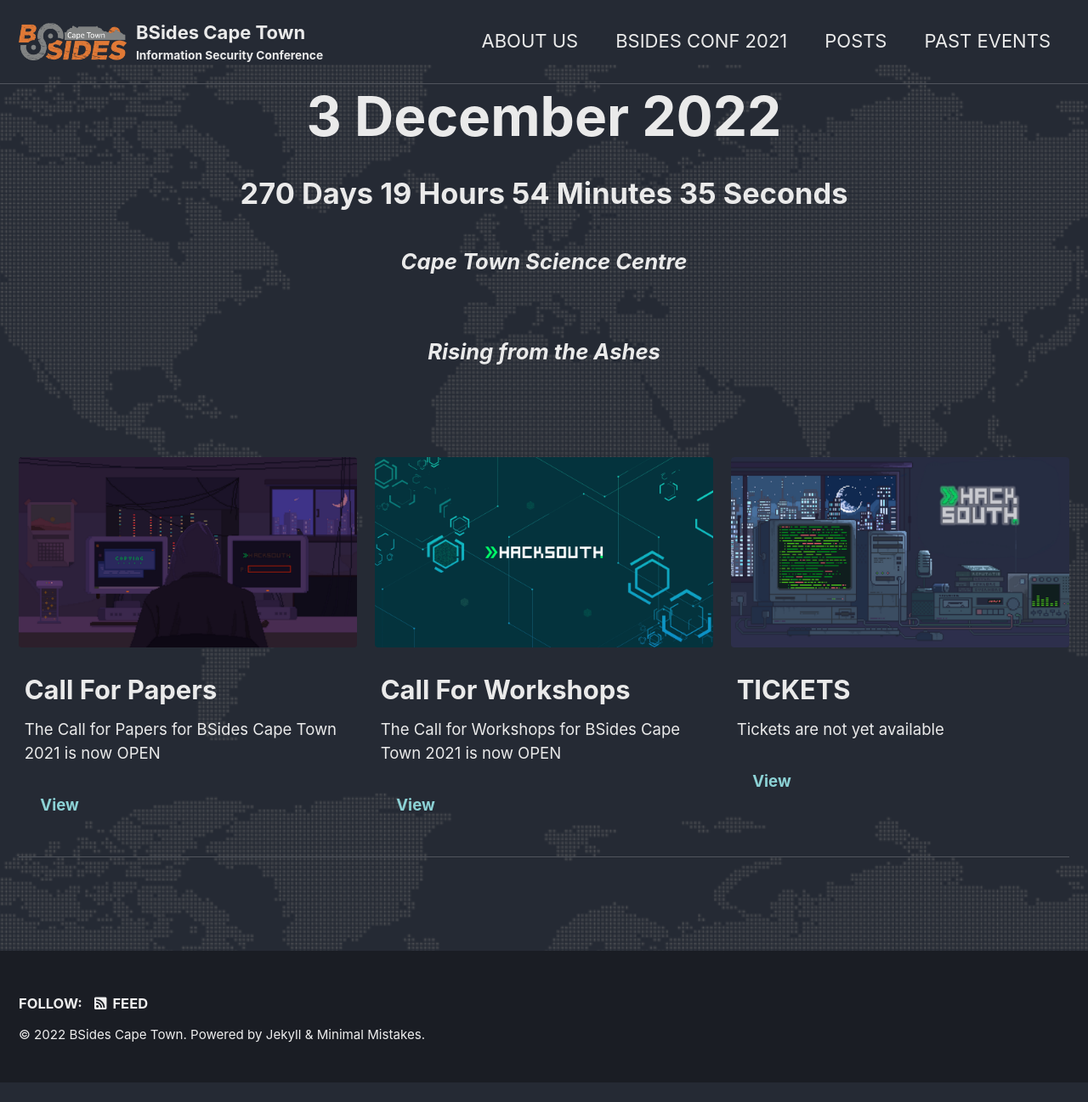
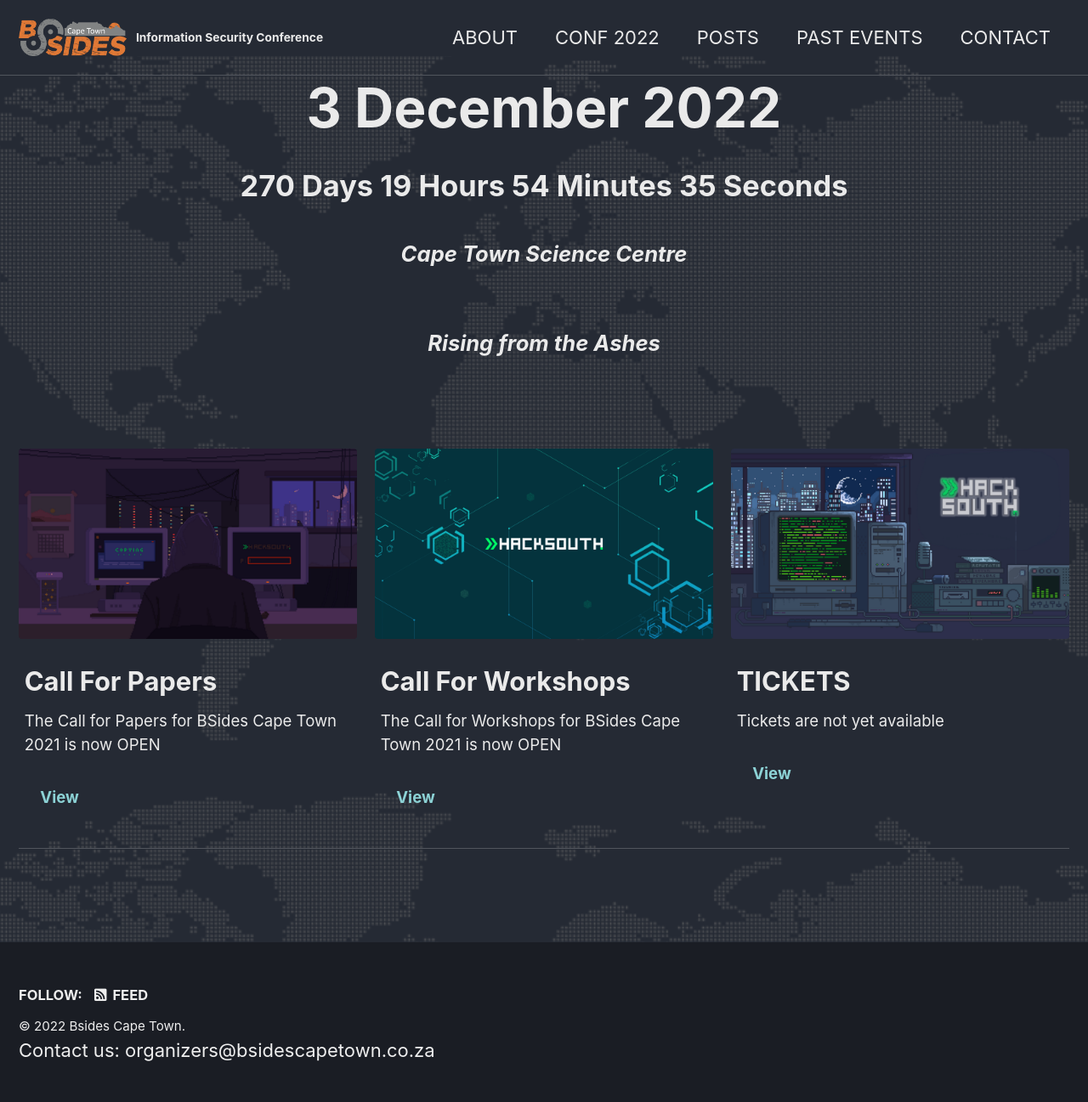
Before and after one commit to bsidescapetown/bsidescapetown.github.io, a Jekyll site: the page built from index.html, in a window 1280 px wide. Shown: the whole page at 85% size. Built offline with Jekyll 4.4.1, drawn with Linux system fonts in a browser that asks for light colours; cached includes are drawn as plain includes; the list of posts is cut into pages by our own code; before the commit the page ends 1274 px from its top, so only the background shows below that.

```diff
--- a/_config.yml
+++ b/_config.yml
@@ -16,10 +16,10 @@ minimal_mistakes_skin    : "dark" # "air", "aqua", "contrast", "dark", "dirt", "
 
 # Site Settings
 locale                   : "en-US"
-title                    : "BSides Cape Town"
+title                    : ""
 title_separator          : "-"
 subtitle                 : Information Security Conference # site tagline that appears below site title in masthead
-name                     : ""
+name                     : "Bsides Cape Town"
 description              : "Rising from the Ashes"
 url                      : # the base hostname & protocol for your site e.g. "https://mmistakes.github.io"
 baseurl                  : # the subpath of your site, e.g. "/blog"
--- a/_data/navigation.yml
+++ b/_data/navigation.yml
@@ -2,11 +2,14 @@
 main:
 #  - title: "Quick-Start Guide"
 #    url: https://mmistakes.github.io/minimal-mistakes/docs/quick-start-guide/
-  - title: "ABOUT US"
+  - title: "ABOUT"
     url: /about/
-  - title: "BSIDES CONF 2021"
-    url: /bsides-conf/2021/
+
+  - title: "CONF 2022"
+    url: /bsides-conf/2022/
   - title: "POSTS"
     url: /posts/
   - title: "PAST EVENTS"
     url: /past-events/
+  - title: "CONTACT"
+    url: /contact/
--- a/_includes/footer.html
+++ b/_includes/footer.html
@@ -18,4 +18,5 @@
   </ul>
 </div>
 
-<div class="page__footer-copyright">&copy; {{ site.time | date: '%Y' }} {{ site.name | default: site.title }}. {{ site.data.ui-text[site.locale].powered_by | default: "Powered by" }} <a href="https://jekyllrb.com" rel="nofollow">Jekyll</a> &amp; <a href="https://mademistakes.com/work/minimal-mistakes-jekyll-theme/" rel="nofollow">Minimal Mistakes</a>.</div>
+<div class="page__footer-copyright">&copy; {{ site.time | date: '%Y' }} {{ site.name | default: site.title }}. </div>
+<div>Contact us: <a href="mailto:organizers@bsidescapetown.co.za">organizers@bsidescapetown.co.za</a></div>
```
Also changed, not shown: _pages/bsides-conf/2022-location.md (added, +29 -0 lines), _pages/bsides-conf/2022.md (+8 -3 lines).
